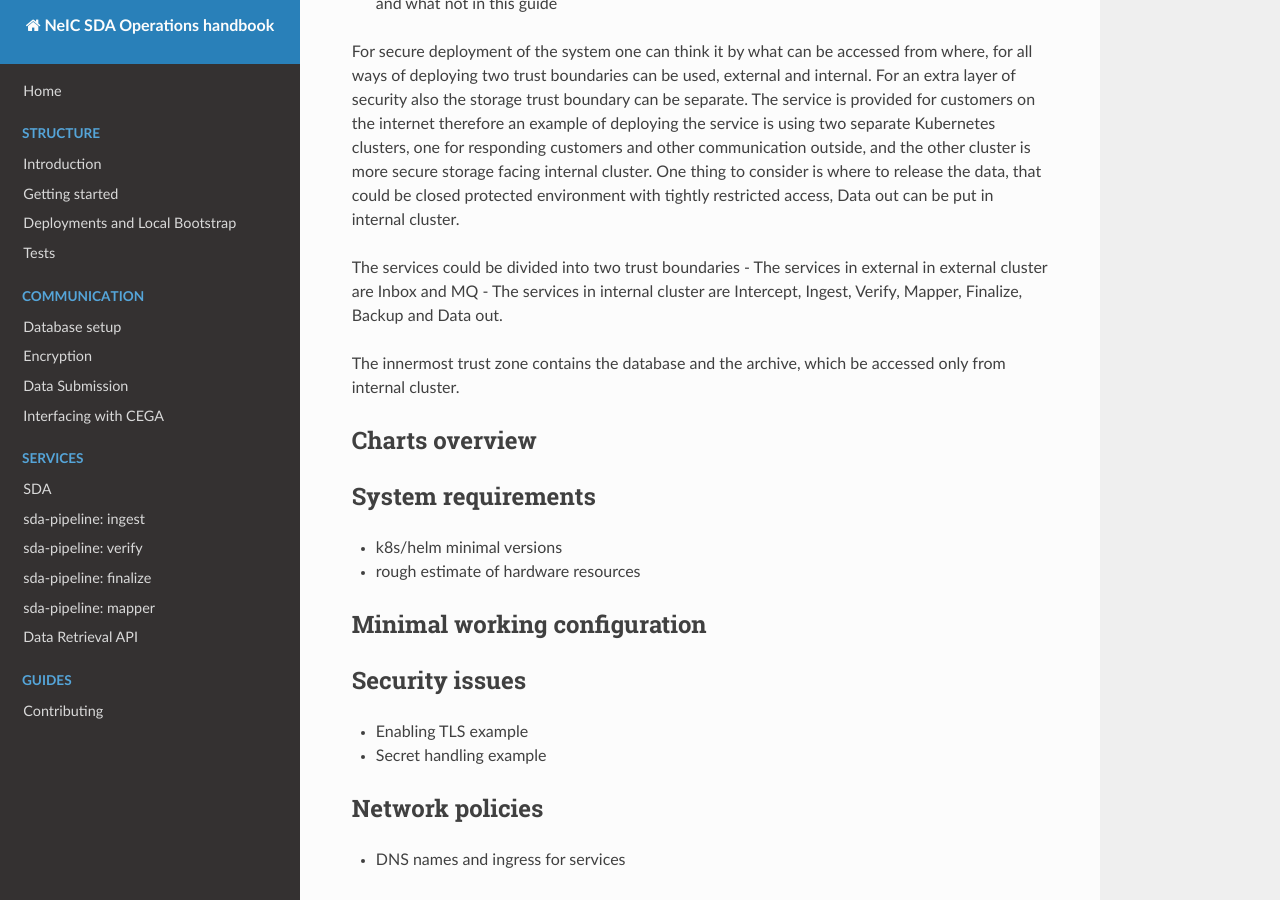
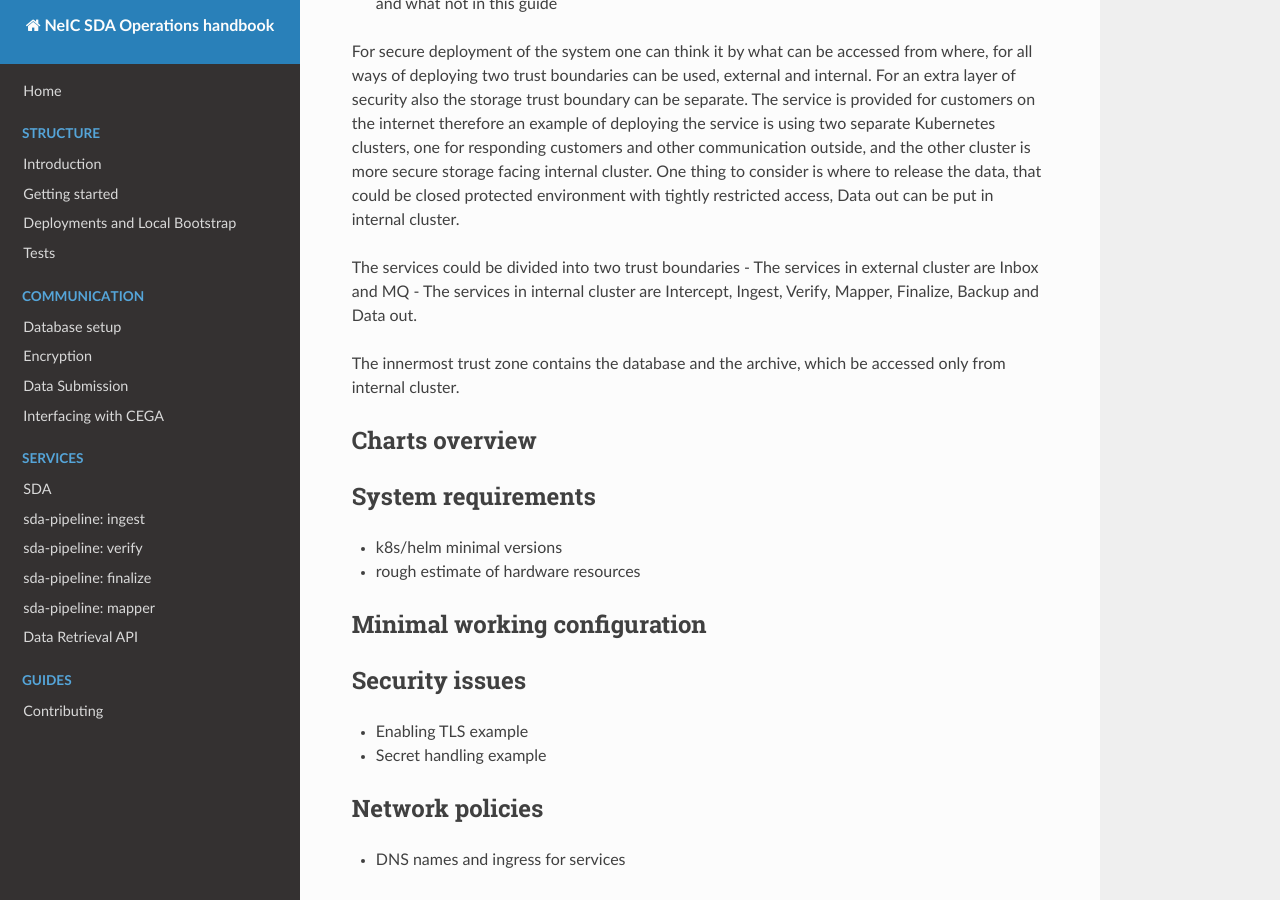
Before and after one commit to neicnordic/neic-sda, an MkDocs documentation site: the page built from docs/guides/deploy-k8s.md, in a window 1280 px wide and 900 px high, scrolled down 496 px. Built offline with MkDocs 1.6.1, drawn with Linux system fonts in a browser that asks for light colours; nearby versions of some CDN libraries.

Commit message:
fix typo

```diff
--- a/docs/guides/deploy-k8s.md
+++ b/docs/guides/deploy-k8s.md
@@ -22,8 +22,8 @@
 For secure deployment of the system one can think it by what can be accessed from where, for all ways of deploying two trust boundaries can be used, external and internal. For an extra layer of security also the storage trust boundary can be separate. The service is provided for customers on the internet therefore an example of deploying the service is using two separate Kubernetes clusters, one for responding customers and other communication outside, and the other cluster is more secure storage facing internal cluster. One thing to consider is where to release the data, that could be closed protected environment with tightly restricted access, Data out can be put in internal cluster.
 
 The services could be divided into two trust boundaries
-- The services in external in external cluster are Inbox and MQ
-- The services in internal cluster are  Intercept, Ingest, Verify, Mapper, Finalize, Backup and Data out.
+- The services in external cluster are Inbox and MQ
+- The services in internal cluster are Intercept, Ingest, Verify, Mapper, Finalize, Backup and Data out.
 
 The innermost trust zone contains the database and the archive, which be accessed only from internal cluster.
 
```
